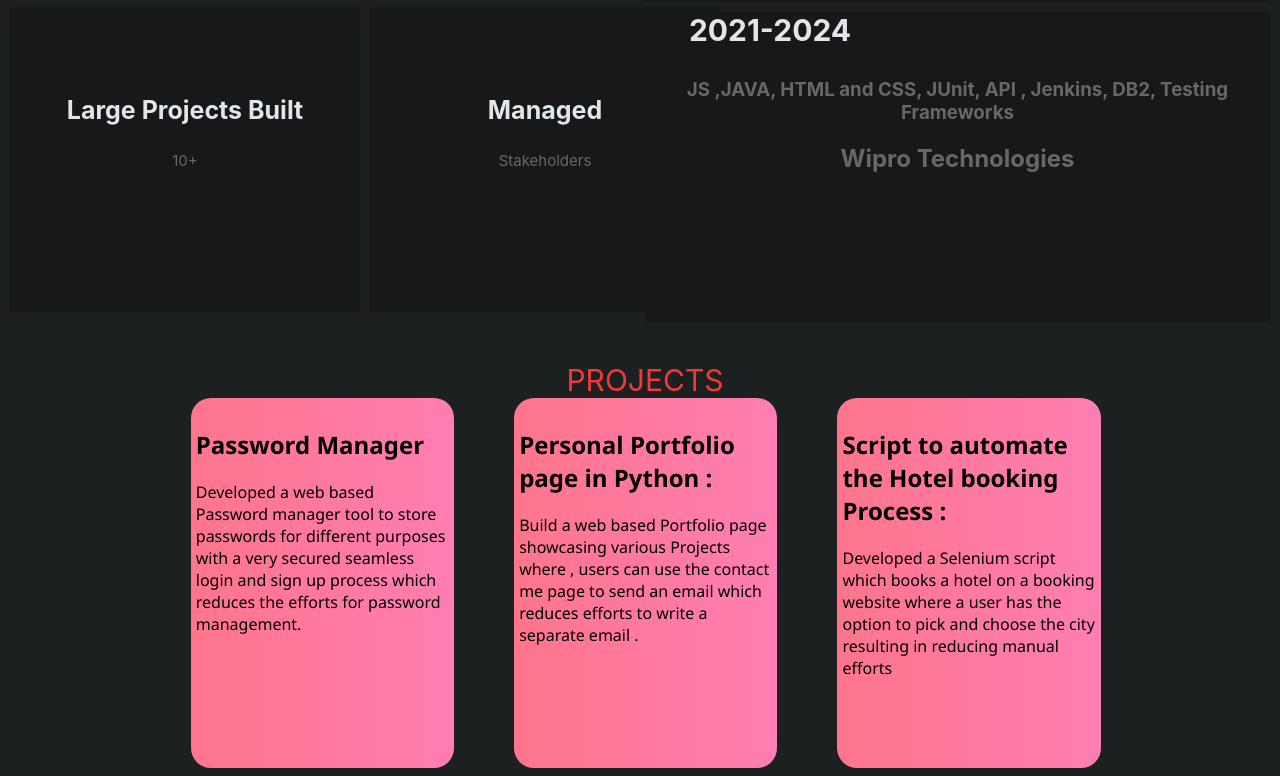
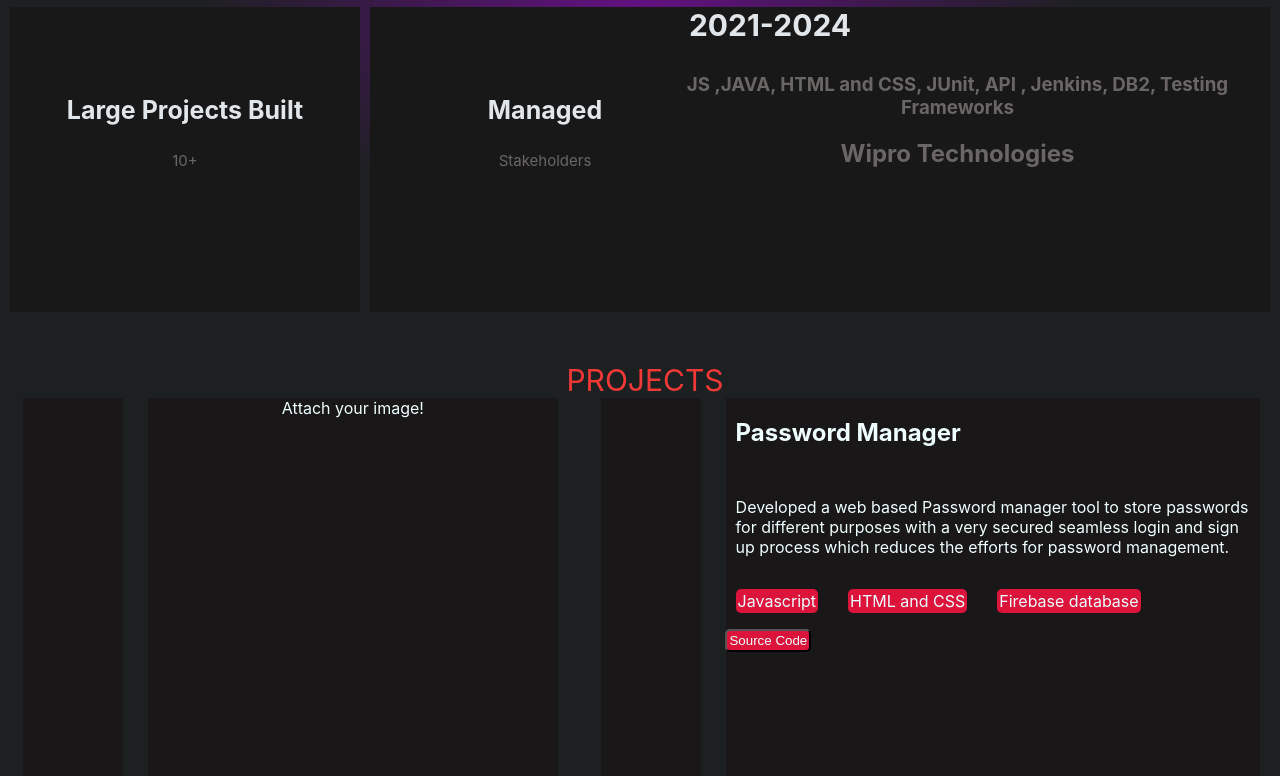
Before and after one commit to PranavJSX/React_folio, a React (Create React App) app: page / in a window 1280 px wide. Shown: the part 1260-2036 px from the top of the page. Built offline with nearby package versions, Linux system fonts and the light colour scheme; a web font is replaced by a local one.

Commit message:
updating the projects divs , and adding the inital new design (will work on the scroll animations tomorrow)

```diff
--- a/src/Custom Components/Material/Shared/Card_prints.css
+++ b/src/Custom Components/Material/Shared/Card_prints.css
@@ -1,116 +1,59 @@
 
-.flip_card{
-    background-image: linear-gradient(to right, #ff758c 0%, #ff7eb3 100%);
-    /* background-image: linear-gradient(to top, #f77062 0%, #fe5196 100%); */
-    color: azure;
-    border-radius: 20px;
-    text-align: left;
-    font-family: 'Segoe UI', Tahoma, Geneva, Verdana, sans-serif;
-    padding: 10px 5px;
+.main_card_div{
+    width: 100%;
+    min-height: 400px;
+}
 
+.separate_project_div{
+    height: 100%;
+    display: grid;
+    grid-template-columns:10% 32% 10% auto ;
+    /* background-color: aqua; */
+    gap:20px;
 }
 
 
-.main_card_div{
-    /* height: 30px; */
-    box-sizing: border-box;
-    background-color: rgb(200, 207, 255);
-    color: rgb(0, 0, 0);
-    /* adding to flip the card */
-    position: relative;
-    transition: transform 0.6s;
-    transform-style: preserve-3d;
-    background-color: 100%;
+
+.separate_project_div>div{
+    min-height: 100%;
+    background-color: rgb(25, 23, 23);
 }
 
-.flip_card:hover .main_card_div{
-    transform: rotateY(180deg);
+.block{
+    margin: 0 18%;
+    width: 100px;
 }
 
-.main_card_div>p{
-    text-align: left;
-    padding:4px 4px;
-}
- /* adding to flip the card */
-
-
-.tech_stack_div{
-    display: flex;
-    flex-direction: column;
-    height: 100px;
-    margin: 0% auto;
-    gap: 20px;
-    margin-top: 20px;
-}
-.tech_stack_div>div{
-    height: fit-content;
-    background-color:  azure;
-    font-size: small;
-    padding:5px 5px;
-    border-radius: 6px;
-    width: fit-content;
-    margin: 0 auto;
-    font-size: 20px;
+.project_description_block{
+    margin-right: 20px;
 }
 
-.flip_card_front , .flip_card_back{
-    position: absolute;
-    width: 100%;
-    height: 100%;
-    -webkit-backface-visibility:hidden ;
-    backface-visibility: hidden;
+.tech_stack_print{
+    display: flex;
+    flex-direction: row;
+    gap: 30px;
+    margin-left: 10px;
 }
 
-.flip_card_back{
-    transform: rotateY(180deg);
+.tech_stack_print>p , .project_description_block>a>button{
+    background-color: crimson;
+    padding: 2px 2px;
+    border-radius: 5px;
 }
 
 
-.hidden{
-    opacity: 0;
-    filter: blur(5px);
-    transform: translateX(-100%);
-    transition: all 1.2s;
+.project_description_block>p ,.project_description_block>h2{
+    text-align: left;
+    margin-left: 10px;
 }
 
-.show{
-    opacity: 1;
-    filter: blur(0);
-    transform: translateX(0);
+.project_description_block>p{
+
+    margin-top: 50px;
 }
 
-.btn {
-    color: rgb(0, 0, 0);
-    text-transform: uppercase;
-    text-decoration: none;
-    border: 2px solid var(--class1red);
-    padding: 10px 20px;
-    font-size: 12px;
-    font-weight: bold;
-    background: transparent;
-    position: relative;
-    transition: all 1s;
-    overflow: hidden;
-  }
-
-  .btn:hover {
+.project_description_block>a>button{
+    margin-left: -84%;
     cursor: pointer;
-    background-color: black;
-    color:azure
-  }
-
-  .btn::before {
-    content: '';
-    position: absolute;
-    height: 100%;
-    width: 0%;
-    top: 0;
-    left: -40px;
-    transform: skewX(45deg);
-    z-index: -1;
-    transition: all 1s;
-  }
-
-  .btn:hover::before {
-    width: 160%;
-  }
+    color: azure;
+}
--- a/src/Custom Components/Material/Shared/Card_prints.jsx
+++ b/src/Custom Components/Material/Shared/Card_prints.jsx
@@ -1,45 +1,32 @@
-import React, { useEffect } from 'react'
+import React, { useEffect, useRef } from 'react'
 import './Card_prints.css'
+import {progress, useInView, useMotionValueEvent, useScroll} from "framer-motion/dom";
 
 export const Card_prints = (props) => {
 
-  const observer_function=()=>{
-    const observer = new IntersectionObserver((entries)=>{
-        entries.forEach((entry)=>{
-            entry.target.classList.toggle('show',entry.isIntersecting)
-        })
-    })
-    const hidden_elements = document.querySelectorAll('.hidden');
-    hidden_elements.forEach((el)=>{
-        observer.observe(el)
-    })
-}
 
-useEffect(() => {
-  observer_function();
-}, [])
+//   const myscroll = () =>{
+//   scroll((progress)=>console.log(progress))
+// }
 
-  return (
-    <div className='flip_card hidden'>
+
+  return (<>
     <div className='main_card_div'>
-      <div className='flip_card_front'>
+      <div className='separate_project_div'>
+        <div className='block'></div>
+        <div className='project_image_div'>Attach your image!</div>
+        <div className='block'></div>
+        <div className='project_description_block'>
         <h2>{props.myobj.title}</h2>
         <p>{props.myobj.details}</p>
-        </div>
-        <div className='flip_card_back'>
-        <a href={`${props.myobj.link}`} target='_blank'>
-<button class="btn">
-  SOURCE CODE
-</button></a>
-        <div className='tech_stack_div'>
-          {props.myobj.tech.map(i=>{
-            return(
-              <div>{i}</div>
-            )
-          })}
-        </div>
-        </div>
+          <div className='tech_stack_print'>{props.myobj.tech.map(element => {
+            return <p>{element}</p>
+          })}</div>
+          <a href={props.myobj.link} target="_blank"><button>Source Code</button></a>
+          </div>
+      </div>
     </div>
-    </div>
-  )
+    </>
+
+)
 }
--- a/src/Home_page_components/Bottom/Footer.css
+++ b/src/Home_page_components/Bottom/Footer.css
@@ -2,7 +2,7 @@
     /* background-color: black;  */
     /* margin-top: 400px; */
     position: relative;
-    bottom: -580px;
+    bottom: -2000px;
     width: 100%;
     color: var(--class1red);
     text-align: left;
--- a/src/Home_page_components/Middle/Journey_grid.css
+++ b/src/Home_page_components/Middle/Journey_grid.css
@@ -3,9 +3,13 @@
     grid-template-columns: 50% auto;
     gap: 5px;
     margin: 10px ;
-    height: 100%;
+    height: fit-content;
+    background: radial-gradient(#631181, rgb(29, 32, 33),rgb(29, 32, 33));
     /* background-image: linear-gradient(to right, #434343 0%, black 100%); */
+    overflow: hidden;
 }
+
+
 
 
 .basic_info_grid{
@@ -21,10 +25,13 @@
     /* border: 2px solid black; */
     height: 305px;
     width: 350px;
-    overflow:auto;
+    overflow:hidden;
 }
+
+
 .basic_info_grid>div:hover{
-    box-shadow: rgb(68, 0, 93) 0px 54px 55px, rgba(0, 0, 0, 0.12) 0px -12px 30px, rgba(0, 0, 0, 0.12) 0px 4px 6px, rgba(0, 0, 0, 0.17) 0px 12px 13px, rgba(0, 0, 0, 0.09) 0px -3px 5px;
+    /* box-shadow: rgb(68, 0, 93) 0px 54px 55px, rgba(0, 0, 0, 0.12) 0px -12px 30px, rgba(0, 0, 0, 0.12) 0px 4px 6px, rgba(0, 0, 0, 0.17) 0px 12px 13px, rgba(0, 0, 0, 0.09) 0px -3px 5px; */
+
 }
 
 .data_spans>h3{
@@ -40,14 +47,14 @@
 
 .exp_info_grid{
     display: grid;
-    gap: 10px;
-    grid-template-rows: 50% 50%;
-    min-height: 100%;
+    /* grid-template-columns: auto auto; */
+    gap :10px;
+    grid-template-rows: auto auto;
 }
 
 .exp_info_grid>div{
     background-color: rgb(25, 24, 24);
-    height: 100%;
+    height: 305px;
 }
 
 .year_heading{
@@ -63,7 +70,7 @@
 }
 
 .exp_info_grid>div:hover{
-    box-shadow: rgb(68, 0, 93) 0px 54px 55px, rgba(0, 0, 0, 0.12) 0px -12px 30px, rgba(0, 0, 0, 0.12) 0px 4px 6px, rgba(0, 0, 0, 0.17) 0px 12px 13px, rgba(0, 0, 0, 0.09) 0px -3px 5px;
+    /* box-shadow: rgb(68, 0, 93) 0px 54px 55px, rgba(0, 0, 0, 0.12) 0px -12px 30px, rgba(0, 0, 0, 0.12) 0px 4px 6px, rgba(0, 0, 0, 0.17) 0px 12px 13px, rgba(0, 0, 0, 0.09) 0px -3px 5px; */
 
 }
 
@@ -74,3 +81,24 @@
     margin-left:-60%;
     margin-top: 0%;
 }
+
+
+.hidden_left{
+    opacity: 0;
+    filter: blur(5px);
+    transform: translateX(-100%);
+    transition: all 1200ms;
+}
+
+.hidden_right{
+    opacity: 0;
+    filter: blur(5px);
+    transform: translateX(+100%);
+    transition: all 1200ms;
+}
+
+.show{
+    opacity: 1;
+    filter: blur(0);
+    transform: translateX(0);
+}
--- a/src/Home_page_components/Middle/Journey_grid.jsx
+++ b/src/Home_page_components/Middle/Journey_grid.jsx
@@ -1,10 +1,29 @@
-import React, { useState } from 'react'
+import React, { useEffect, useState } from 'react'
 import './Journey_grid.css'
 import { Fade } from 'react-awesome-reveal'
 
 
 export const Journey_grid = () => {
 
+    const observer_function = () => {
+        const observer = new IntersectionObserver((entries)=>{
+            entries.forEach((entry)=>{
+                entry.target.classList.toggle('show',entry.isIntersecting)
+            })
+        })
+        let left_elements = document.querySelectorAll('.hidden_left')
+        left_elements.forEach((element)=>{
+            observer.observe(element);
+        })
+        let rigth_elements = document.querySelectorAll('.hidden_right');
+        rigth_elements.forEach(element=>{
+            observer.observe(element)
+        })
+    }
+
+    useEffect(()=>{
+        observer_function();
+    },[])
 
     const my_journey_obj=[{
         year:'2020',
@@ -18,31 +37,38 @@ export const Journey_grid = () => {
         ];
 
         return<>
-        <h1 style={{color:'rgb(107, 102, 102)',
-
+        <h1 id='experience_header' style={{color:'rgb(107, 102, 102)',
+        position:'relative',
+        marginLeft:'-85%',
         }}>Experience</h1>
         {<div className='top_exp_grid'>
             <div className='basic_info_grid'>
-                <div><span className='data_spans'><h3>Industry Experience</h3></span>
+                <div className='hidden_left'><span className='data_spans '><h3>Industry Experience</h3></span>
                 <span className='data_spans'>3+ Years</span>
                 </div>
-                <div><span className='data_spans'><h3>Design Expert</h3></span>
+                <div className='hidden_left'><span className='data_spans'><h3>Design Expert</h3></span>
                 <span className='data_spans'></span>
                 </div>
-                <div><span className='data_spans'><h3>Large Projects Built</h3></span>
-                <span className='data_spans'>10+</span></div>
-                <div>
+                <div className='hidden_left'><span className='data_spans'><h3>Large Projects Built</h3></span>
+                <span className='data_spans'>10+</span>
+                </div>
+                <div className='hidden_left'>
                 <span className='data_spans'><h3>Managed</h3></span>
                 <span className='data_spans'>Stakeholders</span>
                 </div>
             </div>
             <div className='exp_info_grid'>
-                <div><div><span className='exp_data_spans'><h3 className='year_heading'>{my_journey_obj[0].year}</h3><h3>{my_journey_obj[0].tech}</h3></span></div>
-                <div><span className='exp_data_spans'><h2>{my_journey_obj[0].org}</h2></span></div>
+                <div className='exp_grid_sub1 hidden_right'>
+                <Fade>
+                <div><span className='exp_data_spans'><h3 className='year_heading'>{my_journey_obj[0].year}</h3><h3>{my_journey_obj[0].tech}</h3></span></div>
+                <div><span className='exp_data_spans'><h2>{my_journey_obj[0].org}</h2></span></div></Fade>
                 </div>
-                <div><div><span className='exp_data_spans'><h3 className='year_heading2'>{my_journey_obj[1].year}</h3><h3>{my_journey_obj[1].tech}</h3></span></div>
-                <div><span className='exp_data_spans'><h2>{my_journey_obj[1].org}</h2></span></div></div>
+                <div className='exp_grid_sub1 hidden_right'>
+                <Fade>
+                <div><span className='exp_data_spans'><h3 className='year_heading2'>{my_journey_obj[1].year}</h3><h3>{my_journey_obj[1].tech}</h3></span></div>
+                <div><span className='exp_data_spans'><h2>{my_journey_obj[1].org}</h2></span></div></Fade></div>
             </div>
+
             </div>}
         </>
 }
--- a/src/Home_page_components/Middle/Projects.css
+++ b/src/Home_page_components/Middle/Projects.css
@@ -1,21 +1,6 @@
 .project_div{
-    /* background-color: aqua; */
-    height: fit-content;
-    width: 75%;
-    margin: 0%;
-    margin-left: 11%;
     display: flex;
-    flex-direction: row;
-    justify-content: space-evenly;
-    gap: 10px;
-    flex-wrap: wrap;
-    /* margin-top: -50px; */
+    flex-direction: column;
+    width: 100%;
+    gap: 150px;
 }
-
-.project_div>div{
-    flex-grow: 1;
-    flex : 1 0 25%;
-    max-width: 300px;
-    height: 350px;
-    margin-left: 50px;
-}
--- a/src/Home_page_components/Top/Header.jsx
+++ b/src/Home_page_components/Top/Header.jsx
@@ -18,7 +18,7 @@ export const Header=()=>{
             </div>
         <button onClick={()=>{document.querySelector('.topic_display').scrollIntoView({behavior:"smooth"},true);
             }}>PROJECTS</button>
-        <button onClick={()=>{document.querySelector('.main_outer_journey_grid').scrollIntoView({behavior:"smooth"},true);
+        <button onClick={()=>{document.querySelector('#experience_header').scrollIntoView({behavior:"smooth"},true);
             }}>JOURNEY</button>
         {/* <div className="multi"> */}
 
```
